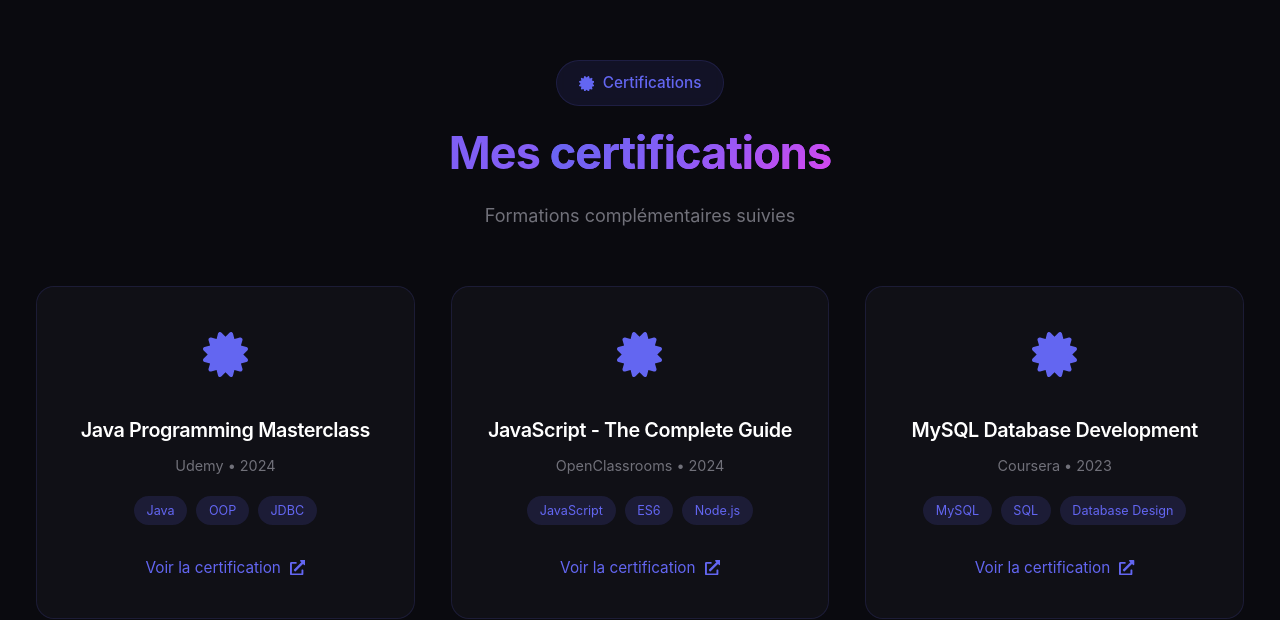
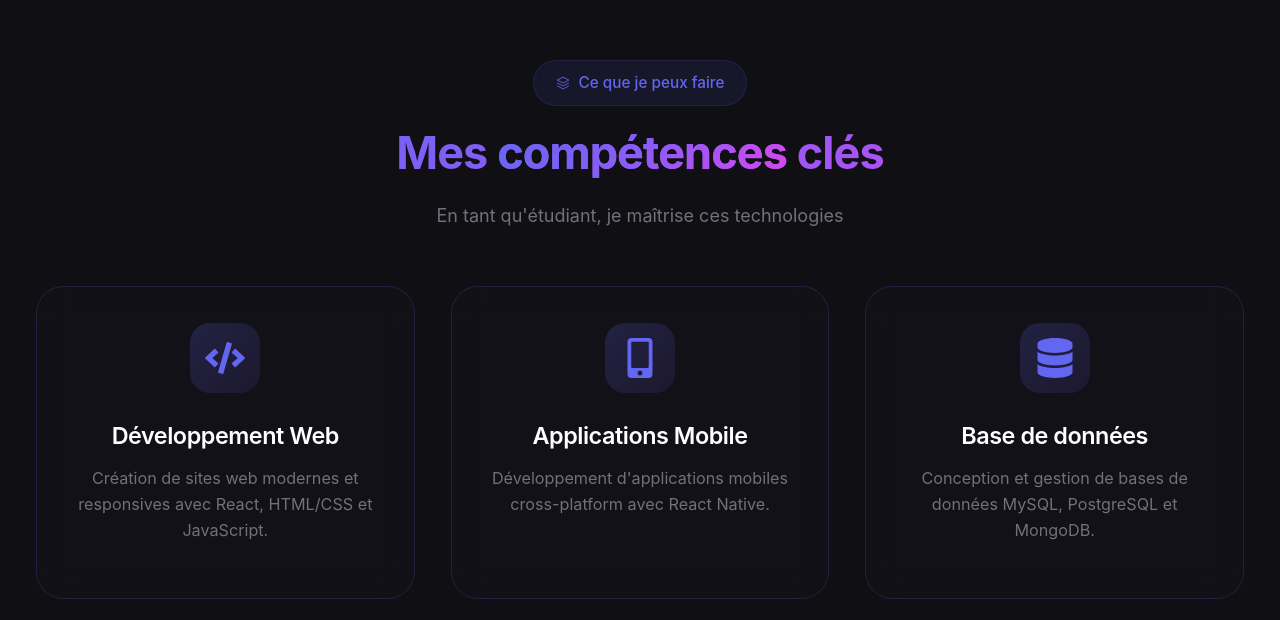
Before and after one commit to mitiarj05/mon-portfolio, a React (Vite) app: page / in a window 1280 px wide. Shown: the part 9101-9721 px from the top of the page. Built offline with nearby package versions, Linux system fonts and the light colour scheme.

Commit message:
modification

```diff
--- a/src/pages/HomePage.jsx
+++ b/src/pages/HomePage.jsx
@@ -8,7 +8,7 @@ import StatsSection from '../components/home/StatsSection';
 import ToolsSection from '../components/home/ToolsSection';
 import LanguagesSection from '../components/home/LanguagesSection';
 import GoalsSection from '../components/home/GoalsSection';
-import CertificationsSection from '../components/home/CertificationsSection';
+// import CertificationsSection from '../components/home/CertificationsSection'; // COMMENTÉ - Pas encore de certifications
 import InterestsSection from '../components/home/InterestsSection';
 import SocialLinksSection from '../components/home/SocialLinksSection';
 import ContactCTA from '../components/home/ContactCTA';
@@ -37,7 +37,7 @@ function HomePage() {
       <StatsSection />
 
       <div id="stack">
-        <CategorizedSkills />  {/* Nouvelle section classée par catégorie */}
+        <CategorizedSkills />
         <ToolsSection />
         <LanguagesSection />
       </div>
@@ -49,7 +49,7 @@ function HomePage() {
       <div id="parcours">
         <EducationSection />
         <GoalsSection />
-        <CertificationsSection />
+        {/* <CertificationsSection /> */} {/* COMMENTÉ - En attente de certifications */}
       </div>
 
       <div id="services">
```
